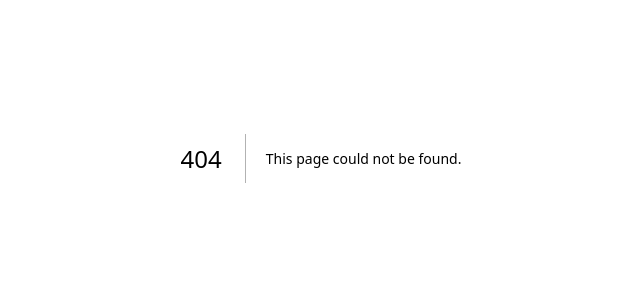
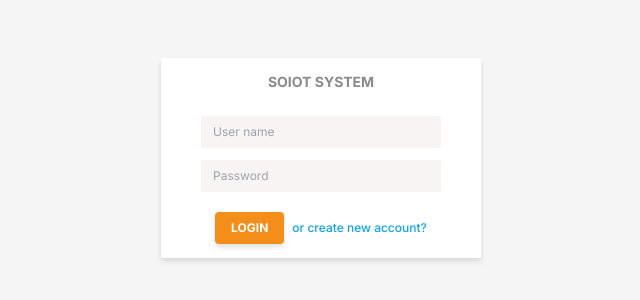
Before and after one commit to toannvbss/soiot-device-management, a Next.js app: page /login in a window 1280 px wide. Before the commit this address had no page. Shown: the part 242-542 px from the top of the page, without its empty margins (319-959 px from the left). Built offline with nearby package versions, Linux system fonts and the light colour scheme.

Commit message:
Add login page

```diff
--- /dev/null
+++ b/app/login/page.tsx
@@ -0,0 +1,25 @@
+'use client';
+
+export default function Login() {
+  return (
+    <div className='flex items-center justify-center min-h-screen bg-gray-50'>
+      <div className='w-10/12 sm:w-5/12 md:w-4/12 xl:w-3/12 px-10 py-3.5 bg-white drop-shadow-md'>
+        <div className='text-center mb-6 text-sm font-bold text-gray-150'>
+          <h3>SOIOT SYSTEM</h3>
+        </div>
+        <form>
+          <div className='mb-3 text-xs'>
+            <input className="w-full px-3 py-2 bg-orange-150 rounded-sm text-xs" type="text" placeholder="User name"/>
+          </div >
+          <div className='mb-3 text-xs'>
+            <input className="w-full px-3 py-2 bg-orange-150 rounded-sm text-xs" type="text" placeholder="Password"/>
+          </div>
+          <div className='flex items-center justify-center mt-5'>
+            <button className='px-4 py-2 mr-2 rounded bg-orange-350 hover:bg-orange-450 text-xs font-bold text-white drop-shadow-md'>LOGIN</button>
+            <a href="/signup" className='text-xs font-medium text-sky-500'>or create new account?</a>
+          </div>
+        </form>
+      </div>
+    </div>
+  );
+}
--- a/tailwind.config.js
+++ b/tailwind.config.js
@@ -7,11 +7,17 @@ module.exports = {
   ],
   theme: {
     extend: {
-      backgroundImage: {
-        'gradient-radial': 'radial-gradient(var(--tw-gradient-stops))',
-        'gradient-conic':
-          'conic-gradient(from 180deg at 50% 50%, var(--tw-gradient-stops))',
-      },
+      colors: {
+        'orange' : {
+          150: '#F9F4F4',
+          350: '#F28E19',
+          450: '#e88109'
+        },
+        'gray' : {
+          50: '#F5F5F5',
+          150: '#8B8989'
+        }
+      }
     },
   },
   plugins: [],
```
